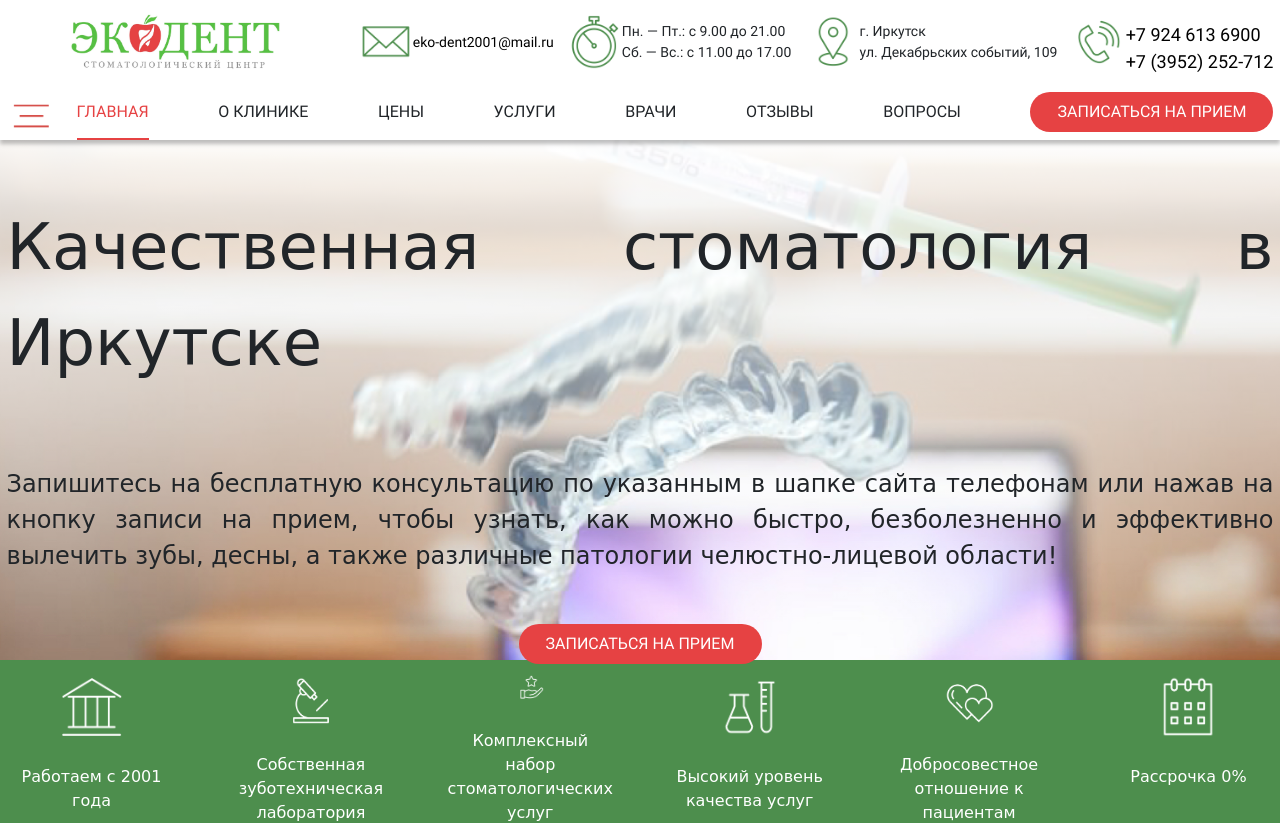
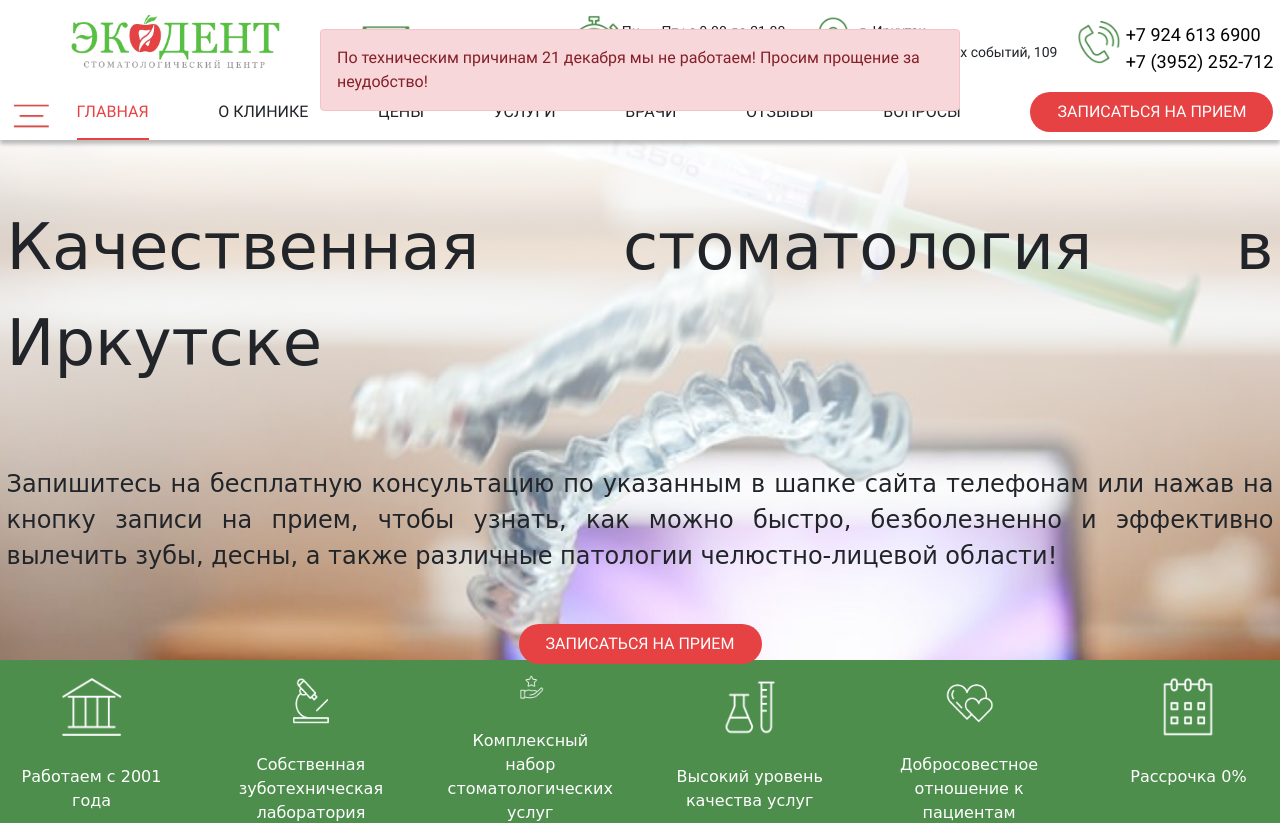
Before and after one commit to DimKaN7/ekodent, a Vue app: page / in a window 1280 px wide. Shown: the top 823 px of the page. Built offline with nearby package versions, Linux system fonts and the light colour scheme; what vue-yandex-metrika would draw is missing.

Commit message:
[fix_text][WIR] Создаём временный алерт

```diff
--- a/src/components/Header/Header.vue
+++ b/src/components/Header/Header.vue
@@ -4,7 +4,14 @@
         data-aos-duration="300"
         :class="['header-container', scrolled && 'scrolled']" >
       <div class="header">
-
+        <b-alert
+            :show="dismissCountDown"
+            fade
+            variant="danger"
+            @dismiss-count-down="countDownChanged" class="position-absolute  top-50 start-50 translate-middle alert-custom"
+        >
+          По техническим причинам 21 декабря мы не работаем! Просим прощение за неудобство!
+        </b-alert>
         <div class="info">
           <a class="info__logo" href="#"></a>
           <InfoContent v-for="(i, index) in icons" :key="index" :icon="i" :texts="headerStrings[index].texts"
@@ -109,6 +116,9 @@ export default {
       ],
       selectedItem: null,
       Details,
+      dismissSecs: 8,
+      dismissCountDown: 0,
+      showDismissibleAlert: false
     }
   },
   methods: {
@@ -117,6 +127,12 @@ export default {
     },
     hideModal() {
       this.$refs['my-modal'].hide()
+    },
+    countDownChanged(dismissCountDown) {
+      this.dismissCountDown = dismissCountDown
+    },
+    showAlert() {
+      this.dismissCountDown = this.dismissSecs
     },
     sendForm(){
 
@@ -141,11 +157,16 @@ export default {
         this.selectedItem =  index;
       }
     });
+    this.showAlert();
   }
 }
 </script>
 
 <style lang="scss">
+
+.alert-custom{
+  z-index: 100;
+}
 
 .make-appointment{
   padding: 35px;
```
